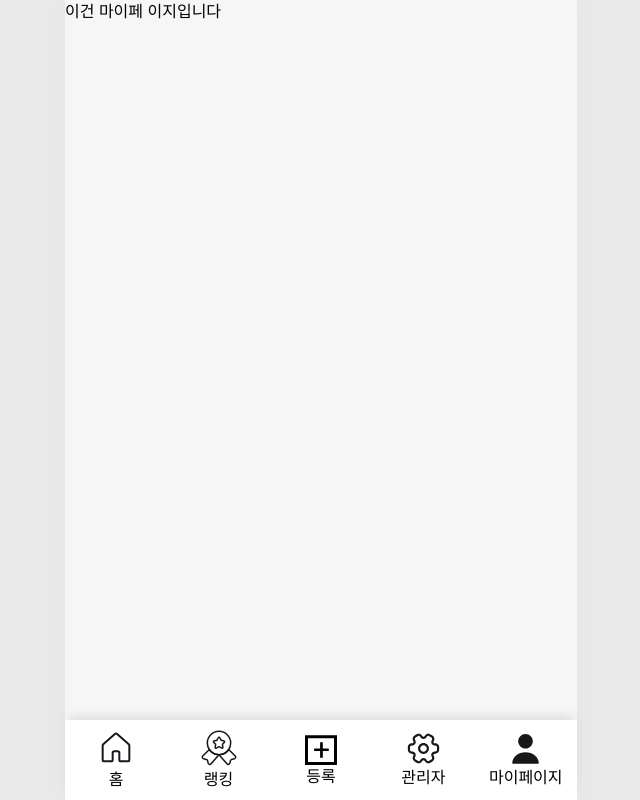
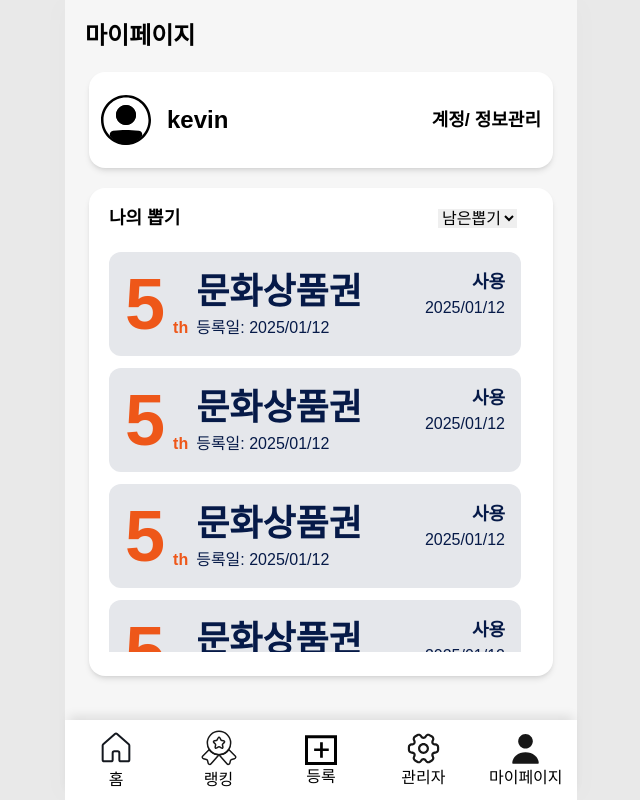
Before and after one commit to seunghowhite/DrawLots, a Next.js app in the folder frontend/: page /mypage in a window 1280 px wide. Shown: the whole page, without its empty margins (319-959 px from the left). Built offline with nearby package versions, Linux system fonts and the light colour scheme.

Commit message:
design: 마이페이지 추가

```diff
--- a/frontend/app/(main)/mypage/page.tsx
+++ b/frontend/app/(main)/mypage/page.tsx
@@ -1,7 +1,117 @@
+"use client";
+
+import { useState } from "react";
+
+import Image from "next/image";
+
+import MyCoupon from "@/components/coupons/MyCoupon";
+import Header from "@/components/header/Header";
+import Camera from "@/public/svg/camera.svg";
+import Profile from "@/public/svg/profile-none.svg";
+
 export default function MyPage() {
+  const [isSetting, setIsSetting] = useState(false);
+
   return (
-    <div>
-      <div>이건 마이페 이지입니다</div>
-    </div>
+    <>
+      <Header text={"마이페이지"} />
+      <div className={"px-6"}>
+        <div className="flex h-24 items-center justify-between rounded-2xl bg-white px-3 shadow-md">
+          <div className={"flex items-center gap-4"}>
+            <Image
+              src={Profile}
+              alt={"profile"}
+            />
+            <h1 className="text-2xl font-bold">kevin</h1>
+          </div>
+
+          <button
+            onClick={() => {
+              setIsSetting(true);
+            }}
+            className={`text-lg font-bold ${isSetting && "hidden"}`}
+          >
+            계정/ 정보관리
+          </button>
+        </div>
+        <div className="mt-5 flex flex-col gap-3 overflow-y-auto rounded-2xl bg-white px-3 py-4 pb-6 pl-5 shadow-md">
+          {isSetting ? (
+            <>
+              <div className="flex items-center justify-between gap-2">
+                <p className="text-lg font-bold">정보관리</p>
+                <div className="flex gap-2">
+                  <button className="rounded-lg border border-gray-400 px-4 py-1 text-gray-700 transition-all hover:border-gray-600 hover:bg-gray-100">
+                    저장
+                  </button>
+                  <button
+                    onClick={() => {
+                      setIsSetting(false);
+                    }}
+                    className="rounded-lg border border-gray-400 px-4 py-1 text-gray-700 transition-all hover:border-gray-600 hover:bg-gray-100"
+                  >
+                    취소
+                  </button>
+                </div>
+              </div>
+              <div className="mt-2 flex h-[calc(100vh-400px)] flex-col gap-3 overflow-y-auto px-2">
+                <div className={"flex justify-center"}>
+                  <div className="flex h-32 w-32 cursor-pointer justify-center rounded-full border-2 border-gray-500 bg-gray-100">
+                    <Image
+                      src={Camera}
+                      alt="Camera"
+                      width={40}
+                      height={40}
+                    />
+                  </div>
+                </div>
+                <div>
+                  <p className="mb-2 text-lg font-semibold text-gray-700">이름</p>
+                  <div
+                    className="flex w-full items-center gap-2 rounded-[15px] border-2 border-gray-500 px-4 py-2 transition-all
+                      focus-within:border-mbBlue focus-within:ring-2 focus-within:ring-mbBlue"
+                  >
+                    <input
+                      type={"text"}
+                      className="h-[30px] w-full flex-1 border-none bg-transparent text-gray-700 placeholder-gray-400 outline-none"
+                    />
+                  </div>
+                </div>
+                <div>
+                  <p className="mb-2 text-lg font-semibold text-gray-700">부서</p>
+                  <div
+                    className="flex w-full items-center gap-2 rounded-[15px] border-2 border-gray-500 px-4 py-2 transition-all
+                      focus-within:border-mbBlue focus-within:ring-2 focus-within:ring-mbBlue"
+                  >
+                    <input
+                      type={"text"}
+                      className="h-[30px] w-full flex-1 border-none bg-transparent text-gray-700 placeholder-gray-400 outline-none"
+                    />
+                  </div>
+                </div>
+              </div>
+            </>
+          ) : (
+            <>
+              <div className="flex items-center justify-between gap-2 pr-6">
+                <p className={"text-lg font-bold"}>나의 뽑기</p>
+                <select>
+                  <option>남은뽑기</option>
+                  <option>사용내역</option>
+                  <option>승인현황</option>
+                </select>
+              </div>
+              <div className="mt-2 flex h-[calc(100vh-400px)] flex-col gap-3 overflow-y-auto">
+                <MyCoupon />
+                <MyCoupon />
+                <MyCoupon />
+                <MyCoupon />
+                <MyCoupon />
+                <MyCoupon />
+              </div>
+            </>
+          )}
+        </div>
+      </div>
+    </>
   );
 }
--- /dev/null
+++ b/frontend/components/coupons/MyCoupon.tsx
@@ -0,0 +1,20 @@
+export default function MyCoupon() {
+  return (
+    <div className={"mr-5 flex h-36 gap-2 rounded-xl bg-gray-200 p-4"}>
+      <div className="flex items-end font-extrabold text-mbOrange">
+        <p className={"mr-2 text-7xl"}>5</p>
+        <p>th</p>
+      </div>
+      <div className="flex w-[55%] flex-col justify-end text-darkBlue">
+        <p className={"text-4xl font-bold"}>문화상품권</p>
+        <div className={"flex gap-4"}>
+          <p className={"mt-1"}>등록일: 2025/01/12</p>
+        </div>
+      </div>
+      <div className="flex w-[30%] flex-col items-end text-darkBlue">
+        <p className={"text-lg font-bold"}>사용</p>
+        <p className={""}>2025/01/12</p>
+      </div>
+    </div>
+  );
+}
```
Also changed, not shown: frontend/public/svg/profile-none.svg (added).
